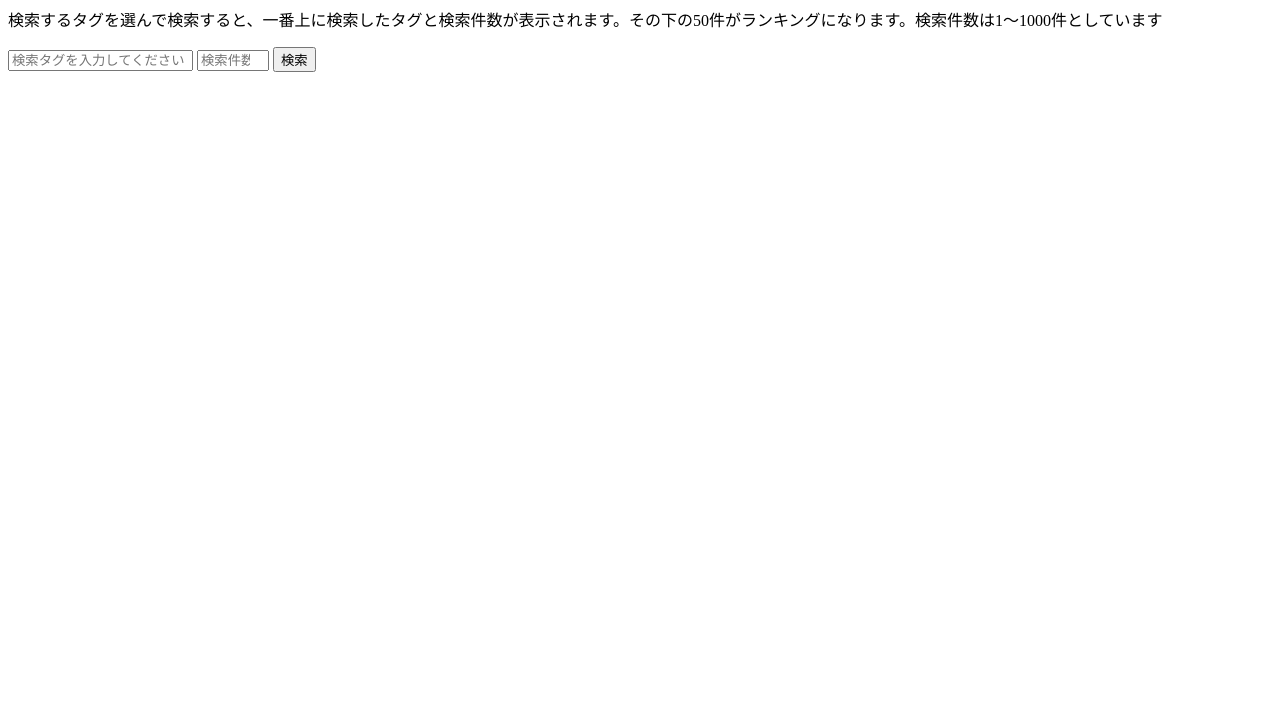
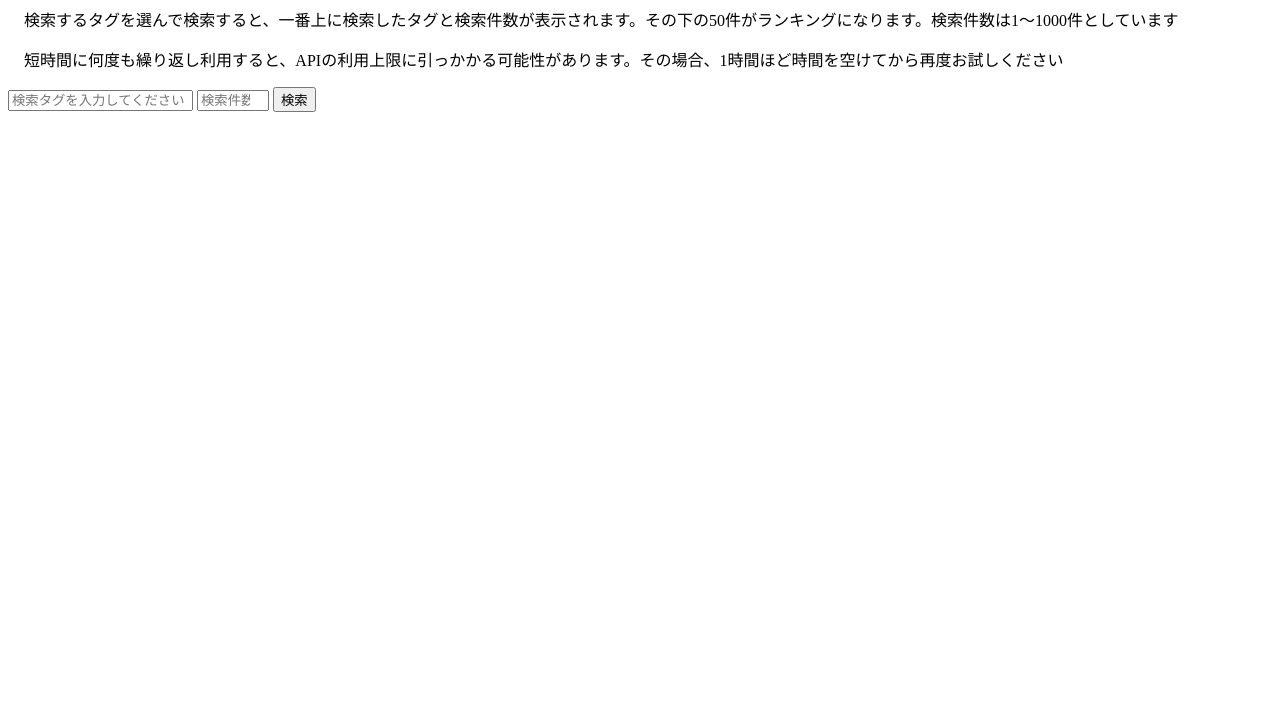
Before and after one commit to Prosamo/qiita-tags, a plain HTML site: page index.html in a window 1280 px wide. Shown: the part 73-800 px from the top of the page. Drawn offline with Linux system fonts and the light colour scheme.

Commit message:
Update index.html

```diff
--- a/index.html
+++ b/index.html
@@ -21,7 +21,8 @@
 </head>
 <body>
     <h1><span style="background-color:#66dd00; color:#ffffff; padding:5px">Qiita Tags</span></h1>
-    <p>検索するタグを選んで検索すると、一番上に検索したタグと検索件数が表示されます。その下の50件がランキングになります。検索件数は1～1000件としています</p>
+    <p>　検索するタグを選んで検索すると、一番上に検索したタグと検索件数が表示されます。その下の50件がランキングになります。検索件数は1～1000件としています</p>
+    <p>　短時間に何度も繰り返し利用すると、APIの利用上限に引っかかる可能性があります。その場合、1時間ほど時間を空けてから再度お試しください</p>
     <input type="text" id="search-box" placeholder="検索タグを入力してください">
     <input type="number" id="result-count" placeholder="検索件数を入力してください" min="1" max="1000">
     <button id="search-button">検索</button>
```
